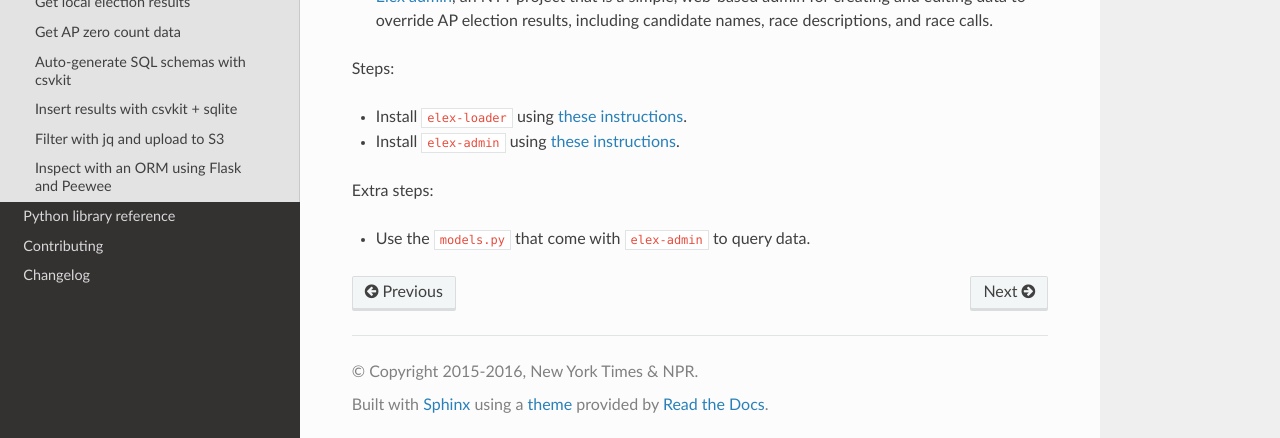
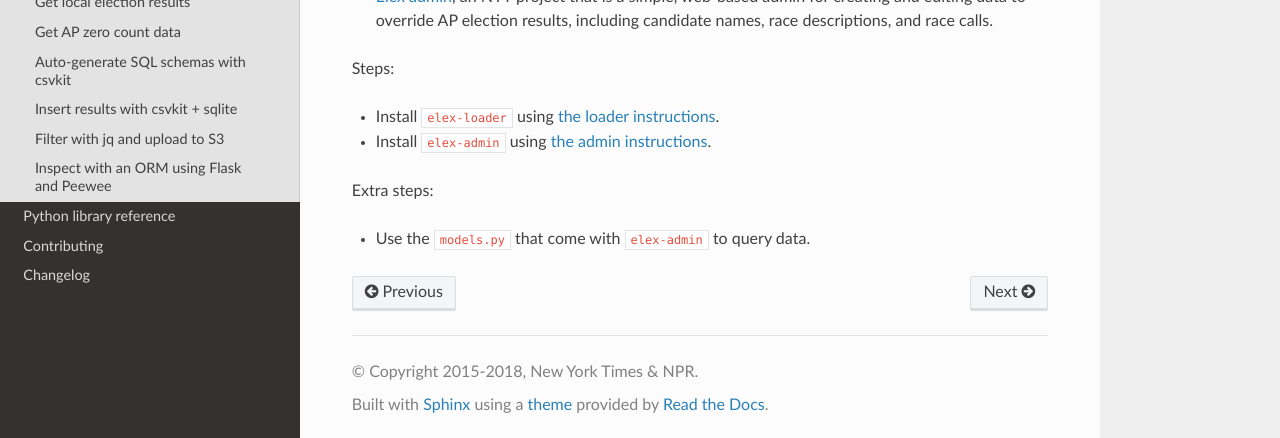
Before and after one commit to newsdev/elex, a Sphinx documentation site: the page built from docs/recipes.rst, in a window 1280 px wide and 900 px high, scrolled down 3787 px. Shown: the part 459-897 px from the top of the window. Built offline with Sphinx 7.4.7 and the Read the Docs theme 2.0.0, drawn with Linux system fonts in a browser that asks for light colours.

```diff
--- a/AUTHORS.rst
+++ b/AUTHORS.rst
@@ -11,3 +11,4 @@ These individuals have contributed code, tests, documentation, and troubleshooti
 * Ben Welsh
 * Tom Giratikanon
 * Ryan Pitts
+* Miles Watkins
--- a/CHANGELOG.rst
+++ b/CHANGELOG.rst
@@ -41,7 +41,7 @@ Fixes a bug related to national / local flags on races. Running :code:`--local-o
 * Adds a :code:`raceids` feature. :code:`elex races 2016-03-15 --raceids 10675,14897` still downloads the full JSON file but only parses the races passed in the :code:`raceids` argument. Particularly effective when used with the :code:`local-only` flag to grab a subset of non-national races, e.g., every NY state race.
 
 2.0.5 - 2.0.6 - June 6, 2016
----------------------
+----------------------------
 * Fixes a small bug in the ME reporting for the upcoming 6-14 primary.
 
 2.0.1 - 2.0.4 - April 26, 2016
--- a/docs/conf.py
+++ b/docs/conf.py
@@ -22,7 +22,7 @@ master_doc = 'index'
 
 # Metadata
 project = u'elex'
-copyright = u'2015-2016, New York Times & NPR'
+copyright = u'2015-2018, New York Times & NPR'
 version = elex.__version__
 release = elex.__version__
 
@@ -39,5 +39,7 @@ if not on_rtd:  # only import and set the theme if we're building docs locally
     html_theme = 'sphinx_rtd_theme'
     html_theme_path = [sphinx_rtd_theme.get_html_theme_path()]
 
-html_static_path = ['_static']
 htmlhelp_basename = 'elexdoc'
+
+# Ignore warnings for the GitHub README badges
+suppress_warnings = ['image.nonlocal_uri']
--- a/docs/recipes.rst
+++ b/docs/recipes.rst
@@ -211,8 +211,8 @@ Requirements:
 
 Steps:
 
-* Install :code:`elex-loader` using `these instructions <https://github.com/newsdev/elex-loader/blob/master/README.md>`_.
-* Install :code:`elex-admin` using `these instructions <https://github.com/newsdev/elex-admin/blob/master/README.md>`_.
+* Install :code:`elex-loader` using `the loader instructions <https://github.com/newsdev/elex-loader/blob/master/README.md>`_.
+* Install :code:`elex-admin` using `the admin instructions <https://github.com/newsdev/elex-admin/blob/master/README.md>`_.
 
 Extra steps:
 
--- a/docs/reference/ap.rst
+++ b/docs/reference/ap.rst
@@ -1,4 +1,4 @@
-==============================
+=============================
 Official Associated Press API
 =============================
 
--- a/docs/reference/api.rst
+++ b/docs/reference/api.rst
@@ -21,4 +21,4 @@ elex.api.maps
 --------------
 
 .. automodule:: elex.api.maps
-   :membersmbers:
+   :members:
--- a/requirements-dev.txt
+++ b/requirements-dev.txt
@@ -1,4 +1,4 @@
-Sphinx==1.4.6
+Sphinx==1.5.6
 sphinx-rtd-theme==0.1.9
 
 nose2
```
Also changed, not shown: 6 other files.
